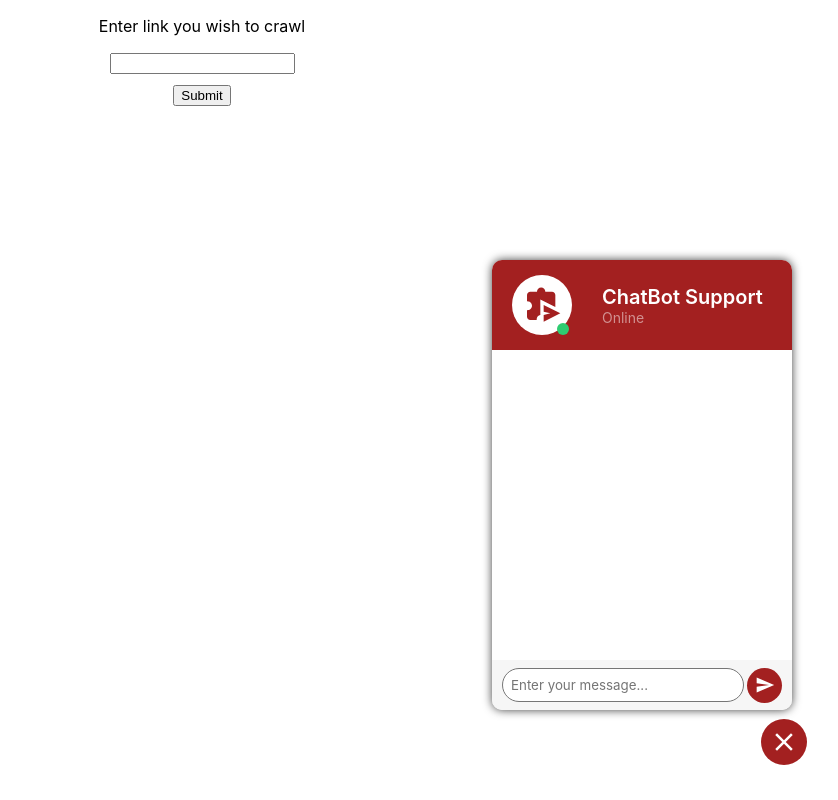
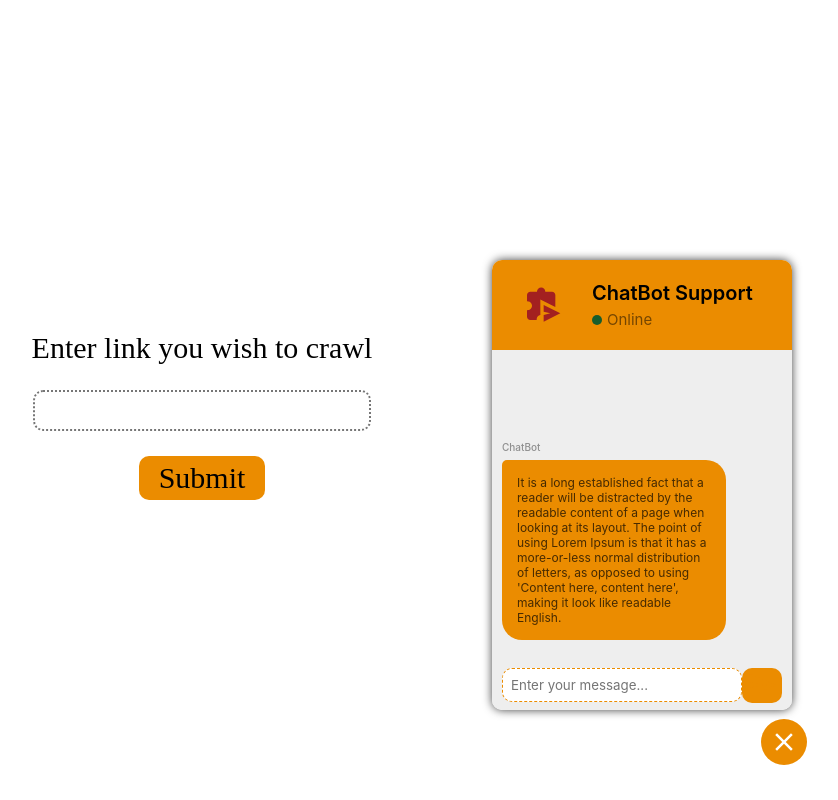
Before and after one commit to aaradhyas210/GPTChatBot, a React (Create React App) app: page / in a window 1280 px wide. Both pictures are taken after a click on the button 1222 px from the left and 742 px from the top of the page. Shown: the whole page, without its empty margins (438-1276 px from the left). Built offline with nearby package versions, Linux system fonts and the light colour scheme.

Commit message:
UI Redesign

```diff
--- a/src/App.css
+++ b/src/App.css
@@ -1,14 +1,52 @@
 .App {
 	text-align: center;
+	display: flex;
+	justify-content: center;
+	align-items: center;
+	min-height: 100vh;
 }
 
-.Line {
-	margin-top: 10px;
+.App p {
+	font-size: 30px;
+	font-family: "ITC Charter Com";
+	margin-bottom: 25px;
+}
+
+.small {
+	font-size: 20px !important;
+}
+
+.App input {
+	border-style: dotted;
+	width: 320px;
+	font-size: 20px;
+	padding: 7px;
+	border-radius: 10px;
+	margin-bottom: 25px;
+}
+
+.App div button {
+	padding: 5px 20px;
+	font-size: 30px;
+	font-family: "ITC Charter Com";
+	border-radius: 10px;
+	background-color: #eb8c00;
+	border: none;
+	cursor: pointer;
+}
+
+.App div button:hover {
+	opacity: 0.9;
+	background-color: #eb8c00 !important;
 }
 
 .App-logo {
 	height: 40vmin;
 	pointer-events: none;
+}
+
+.Line {
+	margin-top: 25px;
 }
 
 @media (prefers-reduced-motion: no-preference) {
--- a/src/App.js
+++ b/src/App.js
@@ -34,21 +34,24 @@ function App() {
 
 	return (
 		<div className="App">
+			<div>
 				<p>Enter link you wish to crawl</p>
 				<input onChange={(e) => setCrawlUrl(e.target.value)} type="string" />
-      <div className="Line">
+				<div>
 					<button onClick={crawlWebsite}>Submit</button>
 				</div>
 				{loading && (
 					<div className="Line">
-          <CircularProgress />
+						<CircularProgress style={{ color: "#eb8c00" }} />
 					</div>
 				)}
 				{crawlSuccess && (
-        <div className="Line">
-          The website has been successfully scraped. You can now use the chatbot
+					<p className="small">
+						The website has been successfully scraped. You can now use the
+						chatbot
+					</p>
+				)}
 			</div>
-      )}
 			<ChatBot />
 		</div>
 	);
--- a/src/components/ChatBot/ChatBot.js
+++ b/src/components/ChatBot/ChatBot.js
@@ -4,15 +4,15 @@ import CloseIcon from "@mui/icons-material/Close";
 import { IconButton, TextareaAutosize, styled } from "@mui/material";
 import SendTimeExtensionIcon from "@mui/icons-material/SendTimeExtension";
 import SendIcon from "@mui/icons-material/Send";
-import axios from 'axios';
 
 const ChatBot = () => {
 	const [showChatWindow, setShowChatWindow] = useState(false);
 	const [chatHistory, setChatHistory] = useState([]);
 	const [messageValue, setMessageValue] = useState("");
-	const endpoint = "http://127.0.0.1:8000"
+	const endpoint = "http://127.0.0.1:8000";
+
 	const getChatResponse = async (value) => {
-		fetch(endpoint+"?question="+value)
+		fetch(endpoint + "?question=" + value)
 			.then((res) => {
 				if (res.ok) {
 					return res.json();
@@ -25,29 +25,32 @@ const ChatBot = () => {
 					message: data,
 					sender: "bot",
 				};
-				// setChatHistory([...chatHistory, chat]);
 				setChatHistory((curr) => [...curr, chat]);
-
 			})
 			.catch((error) => console.log(error));
 	};
 
 	const onMessageInputChange = (e) => {
+		if (e.key === "Enter" && !e.shiftKey) return;
 		setMessageValue(e.target.value);
 	};
 
 	const checkSendMessage = (e) => {
 		if (e.key === "Enter" && !e.shiftKey) {
+			addNewChat(e.target.value);
+		}
+	};
+
+	const addNewChat = (value) => {
 		const chat = {
-        message: e.target.value,
+			message: value,
 			sender: "client",
 		};
 		setChatHistory([...chatHistory, chat]);
 		setMessageValue("");
 		setTimeout(() => {
-        getChatResponse(e.target.value);
+			getChatResponse(value);
 		}, 1000);
-    }
 	};
 
 	useEffect(() => {
@@ -80,11 +83,13 @@ const ChatBot = () => {
 							<SendTimeExtensionIcon
 								sx={{ color: "#A32020", fontSize: "40px" }}
 							/>
-              <OnlineBubble />
 						</AvatarSection>
 						<NameSection>
 							<MainName>ChatBot Support</MainName>
+							<OnlineSection>
+								<OnlineBubble />
 								<OnlineStatus>Online</OnlineStatus>
+							</OnlineSection>
 						</NameSection>
 					</HeaderSection>
 					<ChatContainer id="chat">
@@ -93,26 +98,37 @@ const ChatBot = () => {
 								<ChatBubbleWrapper
 									className={
 										chat.sender === "client" ? "ClientChat" : "BotChat"
-                  }
-                >
+									}>
 									<ChatBubbleSection
 										className={
 											chat.sender === "client" ? "ClientChat" : "BotChat"
-                    }
-                  >
+										}>
 										<IdentifierText>
-                      {chat.sender === "client" ? "You" : "ChatBot Support"}
+											{chat.sender === "client" ? "You" : "ChatBot"}
 										</IdentifierText>
 										<ChatBubble
 											className={
 												chat.sender === "client" ? "ClientChat" : "BotChat"
-                      }
-                    >
+											}>
 											{chat.message}
 										</ChatBubble>
 									</ChatBubbleSection>
 								</ChatBubbleWrapper>
 							))}
+
+							<ChatBubbleWrapper className={"BotChat"}>
+								<ChatBubbleSection className={"BotChat"}>
+									<IdentifierText>{"ChatBot"}</IdentifierText>
+									<ChatBubble className={"BotChat"}>
+										It is a long established fact that a reader will be
+										distracted by the readable content of a page when looking at
+										its layout. The point of using Lorem Ipsum is that it has a
+										more-or-less normal distribution of letters, as opposed to
+										using 'Content here, content here', making it look like
+										readable English.
+									</ChatBubble>
+								</ChatBubbleSection>
+							</ChatBubbleWrapper>
 						</ChatSection>
 					</ChatContainer>
 
@@ -124,8 +140,8 @@ const ChatBot = () => {
 							maxRows={1}
 							placeholder="Enter your message..."
 						/>
-            <SendButton>
-              <SendIcon sx={{ color: "#FFFFFF", fontSize: "20px" }} />
+						<SendButton onClick={() => addNewChat(messageValue)}>
+							<SendIcon sx={{ color: "#EB8C00", fontSize: "30px" }} />
 						</SendButton>
 					</MessageSection>
 				</ChatBotWindow>
@@ -139,10 +155,10 @@ const ChatBotIcon = styled(IconButton)({
 	bottom: "35px",
 	right: "35px",
 	zIndex: 1000,
-  backgroundColor: "#A32020",
+	backgroundColor: "#EB8C00",
 	"&:hover": {
 		opacity: 0.8,
-    backgroundColor: "#A32020",
+		backgroundColor: "#EB8C00",
 	},
 });
 
@@ -156,11 +172,13 @@ const ChatBotWindow = styled("div")({
 	borderRadius: "10px",
 	boxShadow: "0px 0px 10px 0px rgba(0,0,0,0.75)",
 	zIndex: 2000,
+	display: "flex",
+	flexDirection: "column",
 });
 
 const HeaderSection = styled("div")({
 	height: "70px",
-  backgroundColor: "#A32020",
+	backgroundColor: "#EB8C00",
 	borderRadius: "10px 10px 0px 0px",
 	display: "flex",
 	alignItems: "center",
@@ -170,7 +188,6 @@ const HeaderSection = styled("div")({
 const AvatarSection = styled("div")({
 	width: "60px",
 	height: "60px",
-  backgroundColor: "#FFFFFF",
 	borderRadius: "50%",
 	display: "flex",
 	alignItems: "center",
@@ -179,19 +196,17 @@ const AvatarSection = styled("div")({
 });
 
 const OnlineBubble = styled("div")({
-  position: "absolute",
-  bottom: "0px",
-  right: "3px",
-  width: "12px",
-  height: "12px",
-  backgroundColor: "#2ECC71",
+	width: "10px",
+	height: "10px",
+	backgroundColor: "#175D2D",
 	borderRadius: "50%",
+	marginRight: "5px",
 });
 
 const NameSection = styled("div")({
 	display: "flex",
 	flexDirection: "column",
-  marginLeft: "30px",
+	marginLeft: "20px",
 	color: "#FFFFFF",
 	alignItems: "flex-start",
 	justifyContent: "center",
@@ -200,25 +215,36 @@ const NameSection = styled("div")({
 const MainName = styled("div")({
 	fontSize: "20px",
 	fontWeight: 600,
+	color: "#000000",
+});
+
+const OnlineSection = styled("div")({
+	display: "flex",
+	alignItems: "center",
+	marginTop: "5px",
 });
 
 const OnlineStatus = styled("div")({
-  fontSize: "14px",
+	fontSize: "15px",
 	fontWeight: 400,
-  color: "rgba(255, 255, 255, 0.5)",
+	color: "rgba(0, 0, 0, 0.5)",
 });
 
 const ChatContainer = styled("div")({
 	height: "310px",
 	overflowY: "auto",
+	flexGrow: 1,
+	display: "flex",
+	flexDirection: "column",
 });
 
 const ChatSection = styled("div")({
-  backgroundColor: "#FFFFFF",
+	backgroundColor: "#EEEEEE",
 	display: "flex",
 	flexDirection: "column",
 	justifyContent: "flex-end",
 	padding: "10px",
+	flexGrow: 1,
 });
 
 const ChatBubbleWrapper = styled("div")({
@@ -247,7 +273,7 @@ const ChatBubbleSection = styled("div")({
 });
 
 const IdentifierText = styled("div")({
-  fontSize: "12px",
+	fontSize: "10px",
 	fontWeight: 500,
 	color: "rgba(0, 0, 0, 0.4)",
 	marginBottom: "7px",
@@ -255,17 +281,17 @@ const IdentifierText = styled("div")({
 
 const ChatBubble = styled("div")({
 	padding: "15px",
-  fontSize: "13px",
+	fontSize: "12px",
 	zIndex: 1000,
 	textAlign: "left",
 	whiteSpace: "pre-wrap",
 	"&.BotChat": {
-    backgroundColor: "#A32020",
-    color: "#FFFFFF",
+		backgroundColor: "#EB8C00",
+		color: "rgb(0, 0, 0, 0.7)",
 		borderRadius: "5px 20px 20px 20px",
 	},
 	"&.ClientChat": {
-    backgroundColor: "rgb(245, 245, 245,0.9)",
+		backgroundColor: "#FFFFFF",
 		color: "#000000",
 		borderRadius: "20px 5px 20px 20px",
 	},
@@ -273,7 +299,7 @@ const ChatBubble = styled("div")({
 
 const MessageSection = styled("div")({
 	height: "50px",
-  backgroundColor: "rgb(245, 245, 245,0.9)",
+	backgroundColor: "#EEEEEE",
 	borderRadius: "0px 0px 10px 10px",
 	display: "flex",
 	alignItems: "center",
@@ -285,15 +311,18 @@ const MessageInput = styled(TextareaAutosize)({
 	padding: "8px",
 	width: "80%",
 	fontFamily: "inherit",
-  borderRadius: "20px",
+	backgroundColor: "#FFFFFF",
+	borderRadius: "10px",
 	resize: "none",
+	borderColor: "#EB8C00",
+	borderStyle: "dashed",
 	"&:focus": {
-    outline: "1px solid #A32020",
+		outline: "none",
 	},
 });
 
 const SendButton = styled(IconButton)({
-  backgroundColor: "#A32020",
+	backgroundColor: "none",
 	height: "35px",
 	width: "35px",
 	borderRadius: "50%",
@@ -301,8 +330,8 @@ const SendButton = styled(IconButton)({
 	alignItems: "center",
 	justifyContent: "center",
 	"&:hover": {
-    opacity: 0.6,
-    backgroundColor: "#A32020",
+		opacity: 0.8,
+		backgroundColor: "#FFFFFF",
 	},
 });
 
```
Lines whose indentation alone changed are shown as unchanged.
